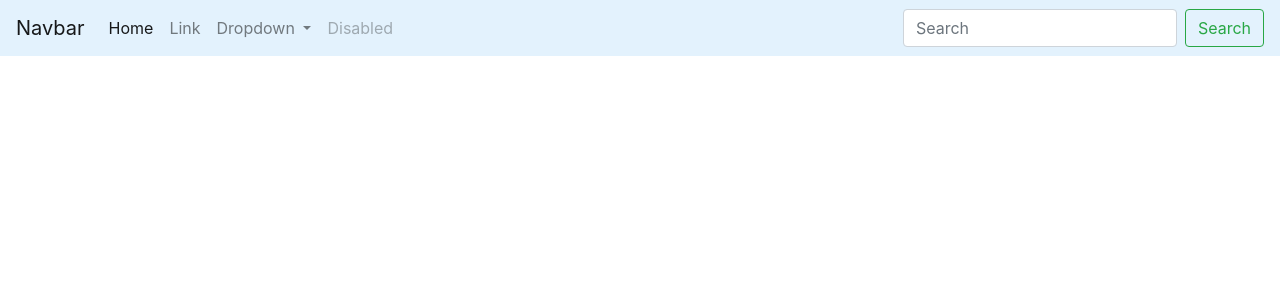
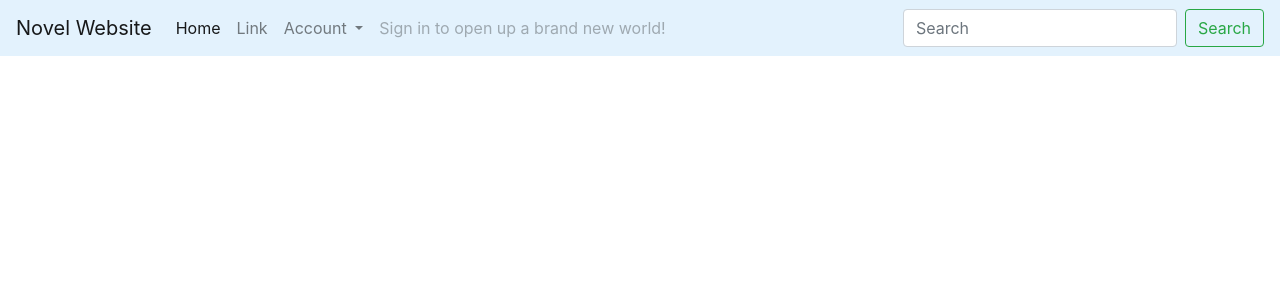
Before and after one commit to LittleSaltFish/NovelBaseWebsite, a Django app: template FrontPage/templates/base.html in a window 1280 px wide. Shown: the top 300 px of the page. Run offline with Django 3.2, Linux system fonts and the light colour scheme; the template is opened without the code that fills it, so the values that code supplies are empty.

```diff
--- a/FrontPage/templates/FrontPage.html
+++ b/FrontPage/templates/FrontPage.html
@@ -6,8 +6,8 @@
       <h1>你好，世界！</h1>
       <p>23333</p>
       <img src="https://s1.ax1x.com/2020/05/29/tK8lx1.png">
-      <div>{{contents}}</div>
-      {% for row in contents%}
+      <div>{{all_rows}}</div>
+      {% for row in all_rows%}
         <div class="col mb-4">
             <div class="card h-100">
             <img src={{row.url}} class="card-img-top" alt="...">
--- a/FrontPage/templates/base.html
+++ b/FrontPage/templates/base.html
@@ -12,7 +12,7 @@
   </head>
   <body>
   <nav class="navbar navbar-expand-lg navbar-light" style="background-color:#e3f2fd">
-    <a class="navbar-brand" href="#">Navbar</a>
+    <a class="navbar-brand" href="{%url 'home'%}">Novel Website</a>
     <button class="navbar-toggler" type="button" data-toggle="collapse" data-target="#navbarSupportedContent" aria-controls="navbarSupportedContent" aria-expanded="false" aria-label="Toggle navigation">
       <span class="navbar-toggler-icon"></span>
     </button>
@@ -20,25 +20,25 @@
     <div class="collapse navbar-collapse" id="navbarSupportedContent">
       <ul class="navbar-nav mr-auto">
         <li class="nav-item active">
-          <a class="nav-link" href="#">Home <span class="sr-only">(current)</span></a>
+          <a class="nav-link" href="{%url 'home'%}">Home <span class="sr-only">(current)</span></a>
         </li>
         <li class="nav-item">
           <a class="nav-link" href="#">Link</a>
         </li>
         <li class="nav-item dropdown">
           <a class="nav-link dropdown-toggle" href="#" id="navbarDropdown" role="button" data-toggle="dropdown" aria-haspopup="true" aria-expanded="false">
-            Dropdown
+            Account
           </a>
           <div class="dropdown-menu" aria-labelledby="navbarDropdown">
-            <a class="dropdown-item" href="#">Action</a>
-            <a class="dropdown-item" href="#">Another action</a>
+            <a class="dropdown-item" href="#">Sign Up</a>
+            <a class="dropdown-item" href="#">Sign in</a>
             <div class="dropdown-divider"></div>
             <a class="dropdown-item" href="#">Something else here</a>
           </div>
-        </li>
+        </li>{% comment %} 待处理登录切换显示 {% endcomment %}
         <li class="nav-item">
-          <a class="nav-link disabled" href="#" tabindex="-1" aria-disabled="true">Disabled</a>
-        </li>
+          <a class="nav-link disabled" href="#" tabindex="-1" aria-disabled="true">Sign in to open up a brand new world!</a>
+        </li>{% comment %} 待处理登录切换显示 {% endcomment %}
       </ul>
       <form class="form-inline my-2 my-lg-0" method ="POST" action ="{% url 'search'%}">
       {% csrf_token %}
--- a/FrontPage/views.py
+++ b/FrontPage/views.py
@@ -12,7 +12,7 @@ def home(request):
     for row in rows:
         rows_dic={'id':row[0],'url':row[1]}
         form_rows.append(rows_dic)
-    return render(request,'FrontPage.html',{"contents":form_rows})
+    return render(request,'FrontPage.html',{"all_rows":form_rows})
 
 def SearchResult(request):
     SearchInput=request.POST['SearchInput']
@@ -27,4 +27,4 @@ def SearchResult(request):
     for result in SearchResults:
         results_dic={'id':result[0],'url':result[1]}
         form_rows.append(results_dic)
-    return render(request,'SearchResult.html',{"contents":form_rows})
+    return render(request,'SearchResult.html',{"search_rows":form_rows})
```
Also changed, not shown: FrontPage/templates/SearchResult.html (+6 -3 lines), readme.md.
